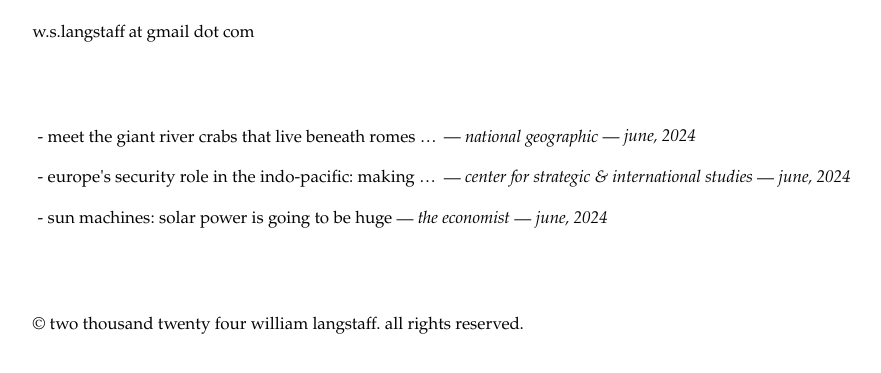
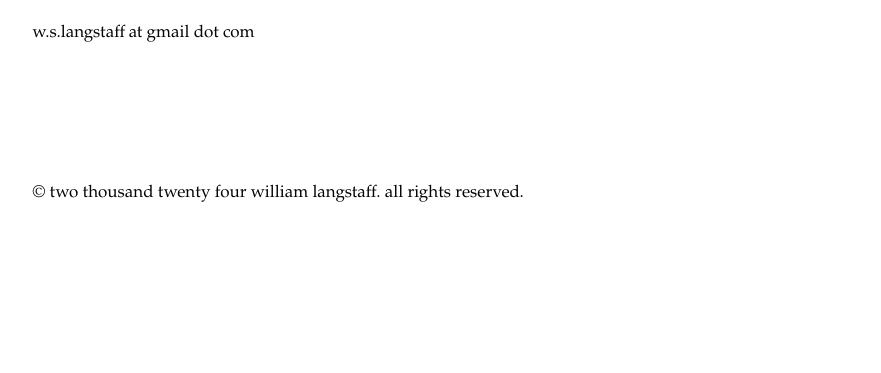
Before and after one commit to willyd332/w.s.langstaff, a plain HTML site: page index.html in a window 1280 px wide. Shown: the part 177-550 px from the top of the page, without its empty margins (57-938 px from the left). Drawn offline with Linux system fonts and the light colour scheme; files that its build step writes are made by us from their sources.

Commit message:
changed formatting

```diff
--- a/index.html
+++ b/index.html
@@ -25,26 +25,6 @@
         <div id="spacer"></div>
 
         <section id="work">
-            <section id="work">
-
-                <div class="work-item">
-                    <a target="_blank" href="https://www.nationalgeographic.com/animals/article/river-crab-ancient-rome">
-                        <span class="dash">-</span> <span class="article-title">meet the giant river crabs that live beneath romes ancient ruins</span> — <span class="journal-name">national geographic</span> — <span class="publication-date">june, 2024</span>
-                    </a>
-                </div>
-
-                <div class="work-item">
-                    <a target="_blank" href="https://www.csis.org/analysis/europes-security-role-indo-pacific-making-it-meaningful">
-                        <span class="dash">-</span> <span class="article-title">europe's security role in the indo-pacific: making it meaningful</span> — <span class="journal-name">center for strategic &amp; international studies</span> — <span class="publication-date">june, 2024</span>
-                    </a>
-                </div>
-
-                <div class="work-item">
-                    <a target="_blank" href="https://www.economist.com/interactive/essay/2024/06/20/solar-power-is-going-to-be-huge">
-                        <span class="dash">-</span> <span class="article-title">sun machines: solar power is going to be huge</span> — <span class="journal-name">the economist</span> — <span class="publication-date">june, 2024</span>
-                    </a>
-                </div>
-                </section>
         </section>
 
         <div id="spacer"></div>
```
